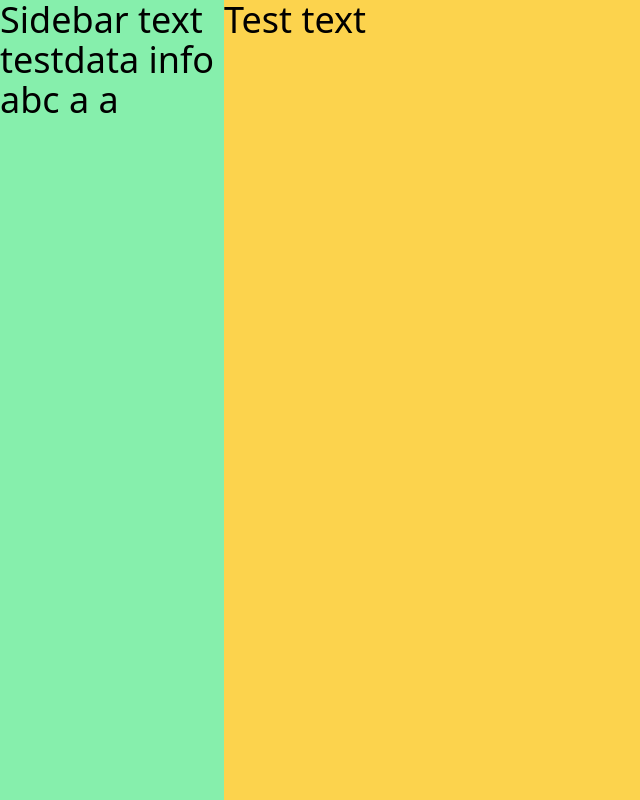
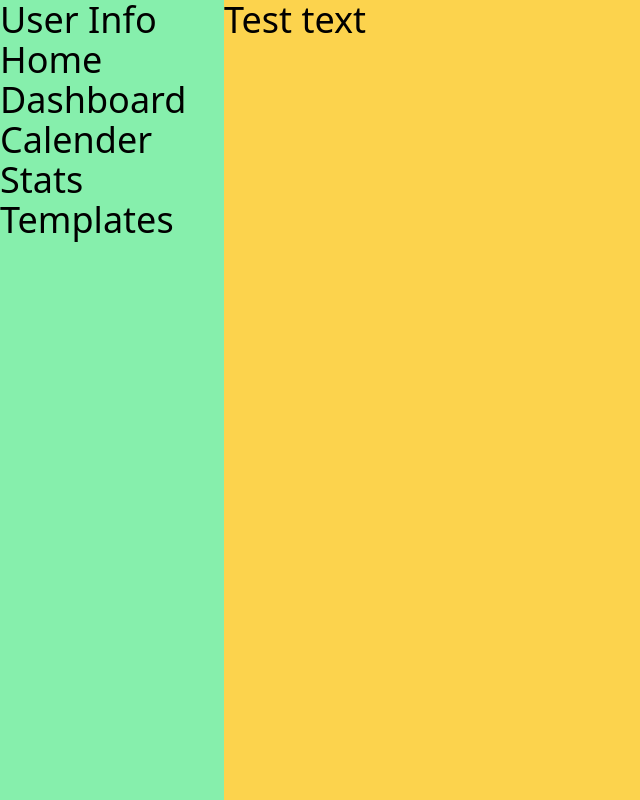
Before and after one commit to austinbarrows/kouhan-tracker, a Next.js app: page / in a window 1280 px wide. Shown: the whole page, without its empty margins (0-640 px from the left). Built offline with nearby package versions, Linux system fonts and the light colour scheme.

Commit message:
Remove sidebar test code and add basic sidebar item functionality

```diff
--- a/components/sidebar.js
+++ b/components/sidebar.js
@@ -1,8 +1,7 @@
-export default function Sidebar({ sidebarData }) {
+export default function Sidebar({ children }) {
   return (
     <div className="top-0 left-0 h-screen w-56 bg-green-300 float-left p-0 break-words">
-      Sidebar text test
-      {sidebarData}
+      {children}
     </div>
   );
 }
--- /dev/null
+++ b/components/sidebaritem.js
@@ -0,0 +1,3 @@
+export default function SidebarItem({ itemText }) {
+  return <div>{itemText}</div>;
+}
--- a/pages/index.js
+++ b/pages/index.js
@@ -1,6 +1,7 @@
 import Head from "next/head";
 import Image from "next/image";
 import Sidebar from "../components/sidebar";
+import SidebarItem from "../components/sidebaritem";
 
 export default function Home() {
   return (
@@ -13,7 +14,14 @@ export default function Home() {
         />{" "}
         {/* Potentially update/improve this description later; this is more of a quick placeholder */}
       </Head>
-      <Sidebar sidebarData="data info abc a a"></Sidebar>
+      <Sidebar>
+        <SidebarItem itemText="User Info"></SidebarItem>
+        <SidebarItem itemText="Home"></SidebarItem>
+        <SidebarItem itemText="Dashboard"></SidebarItem>
+        <SidebarItem itemText="Calender"></SidebarItem>
+        <SidebarItem itemText="Stats"></SidebarItem>
+        <SidebarItem itemText="Templates"></SidebarItem>
+      </Sidebar>
       <div className="bg-amber-300 h-screen max-h-full overflow-clip break-words object-fill">
         Test text
       </div>
```
